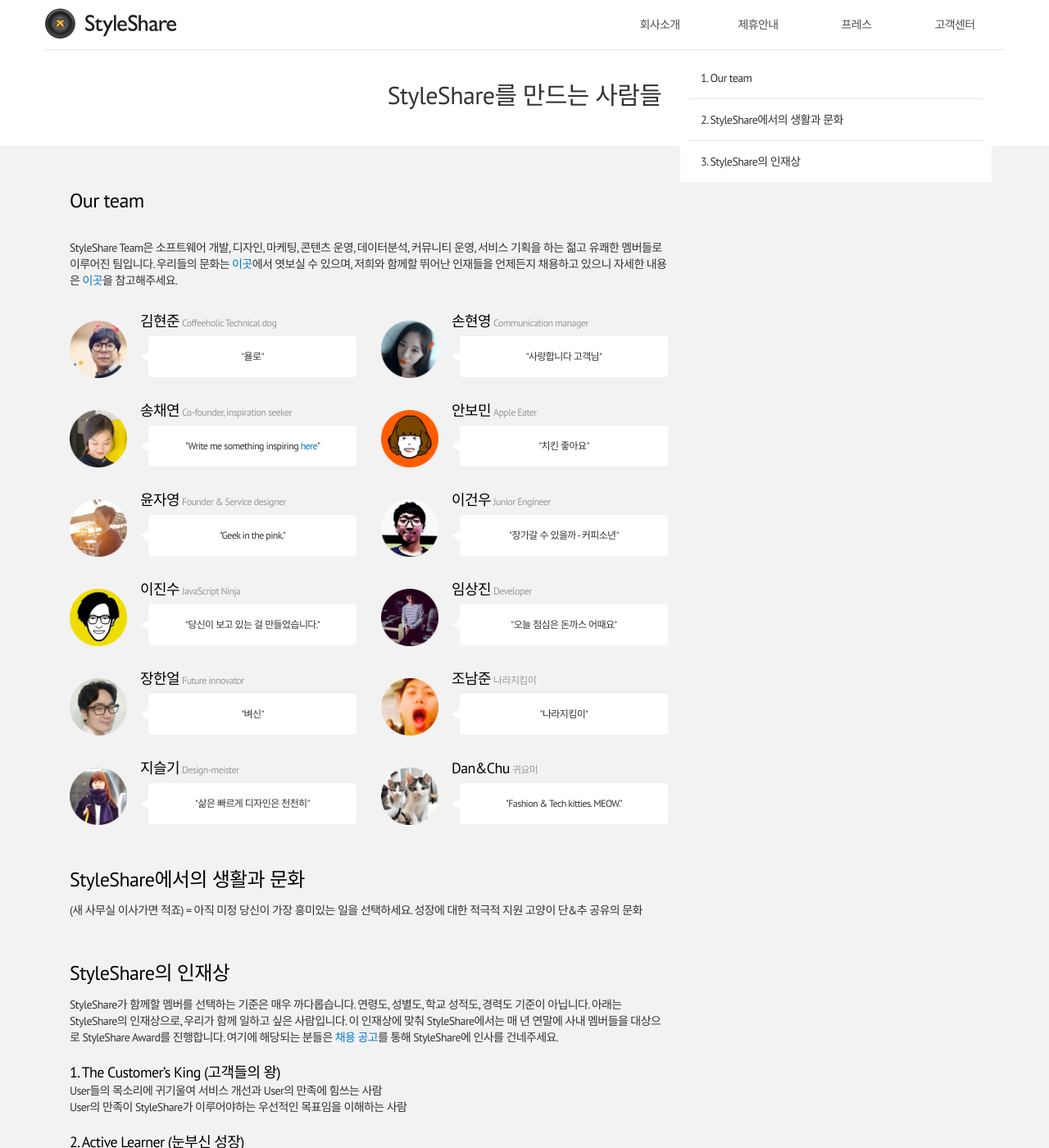
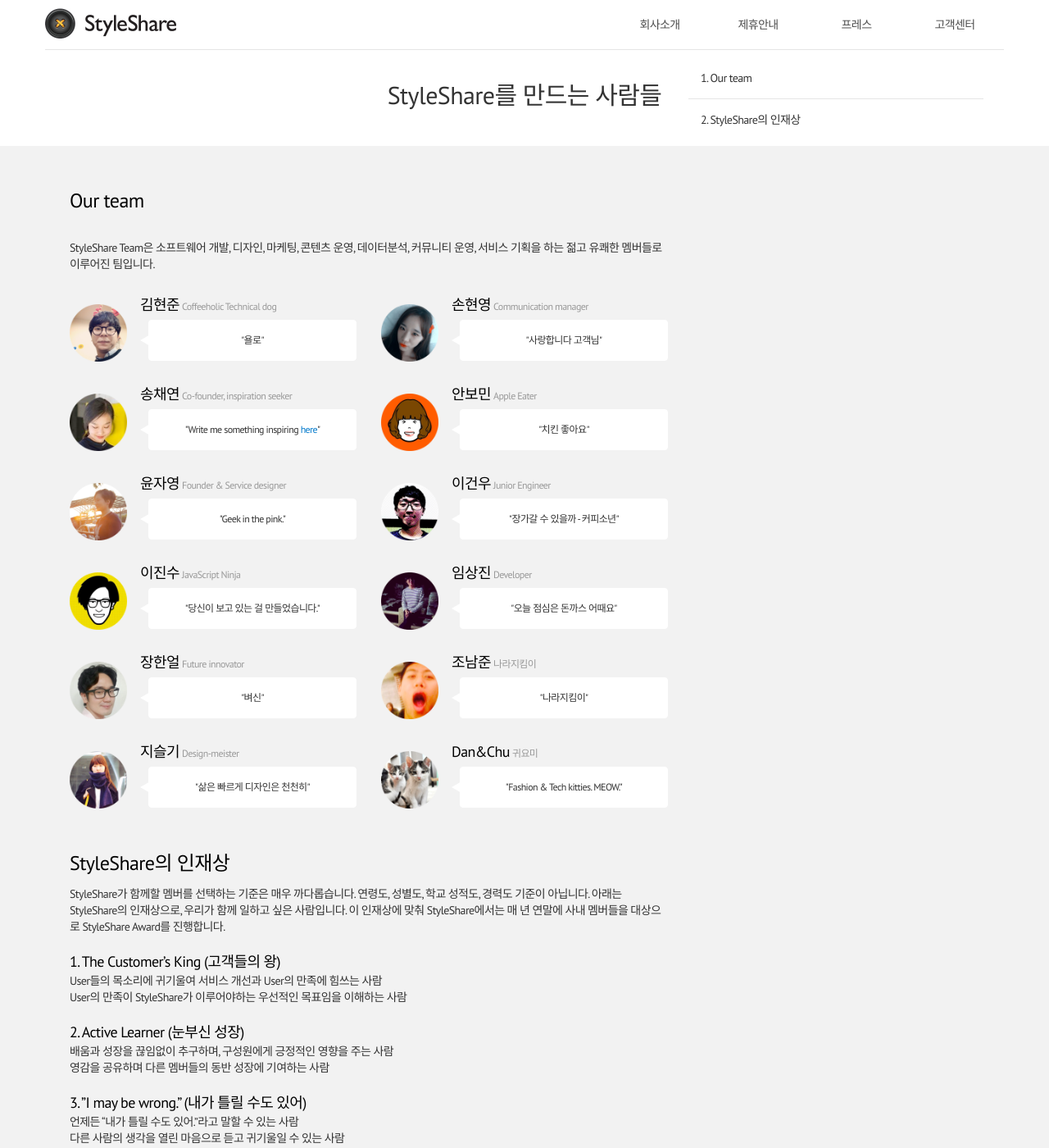
Before and after one commit to geonu/styleshare.github.io, a Jekyll site: the page built from team/index.html, in a window 1280 px wide and 1400 px high. Shown: the whole window at 82% size. Built offline with Jekyll 4.4.1, drawn with Linux system fonts in a browser that asks for light colours; nearby versions of some CDN libraries; Markdown is read by kramdown in place of the engine named in the settings.

Commit message:
사용하지 않을 부분 삭제함
내용이 부실한 부분은 나중에 보충에서 다시 오픈함

```diff
--- a/_includes/nav.html
+++ b/_includes/nav.html
@@ -18,9 +18,6 @@
               </li>
               <li>
                 <a href="/team">StyleShare를 만드는 사람들</a>
-              </li>
-              <li>
-                <a href="/recuruit">함께해요: 채용안내</a>
               </li>
               <li>
                 <a href="/contact">연락하기</a>
--- a/team/index.html
+++ b/team/index.html
@@ -11,10 +11,7 @@
         <a href="#our-team">1. Our team</a>
       </li>
       <li>
-        <a href="#team-culture">2. StyleShare에서의 생활과 문화</a>
-      </li>
-      <li>
-        <a href="#wanted">3. StyleShare의 인재상</a>
+        <a href="#wanted">2. StyleShare의 인재상</a>
       </li>
     </ul>
   </div>
@@ -26,7 +23,7 @@
   <p class="ss-header">Our team</p>
 
   <p class="margin-top6 margin-bottom0">
-  StyleShare Team은 소프트웨어 개발, 디자인, 마케팅, 콘텐츠 운영, 데이터분석, 커뮤니티 운영, 서비스 기획을 하는 젊고 유쾌한 멤버들로 이루어진 팀입니다. 우리들의 문화는 <a href="#team-culture">이곳</a>에서 엿보실 수 있으며, 저희와 함께할 뛰어난 인재들을 언제든지 채용하고 있으니 자세한 내용은 <a href="/recuruit">이곳</a>을 참고해주세요.
+  StyleShare Team은 소프트웨어 개발, 디자인, 마케팅, 콘텐츠 운영, 데이터분석, 커뮤니티 운영, 서비스 기획을 하는 젊고 유쾌한 멤버들로 이루어진 팀입니다.
   </p>
 
   <div class="row clearfix">
@@ -212,22 +209,10 @@
     </div>
   </div>
 
-  <span class="ss-hidden ss-hashtag" id="team-culture" name="team-culture"></span>
-  <p class="ss-header margin-top10">StyleShare에서의 생활과 문화</p>
-
-  <p class="margin-bottom0">
-    (새 사무실 이사가면 적죠) = 아직 미정
-
-    당신이 가장 흥미있는 일을 선택하세요.
-    성장에 대한 적극적 지원
-    고양이 단&추
-    공유의 문화
-  </p>
-
   <span class="ss-hidden ss-hashtag" id="wanted" name="wanted"></span>
   <p class="ss-header margin-top10">StyleShare의 인재상</p>
 
-  <p class="margin-bottom0">StyleShare가 함께할 멤버를 선택하는 기준은 매우 까다롭습니다. 연령도, 성별도, 학교 성적도, 경력도 기준이 아닙니다. 아래는 StyleShare의 인재상으로, 우리가 함께 일하고 싶은 사람입니다.  이 인재상에 맞춰 StyleShare에서는 매 년 연말에 사내 멤버들을 대상으로 StyleShare Award를 진행합니다. 여기에 해당되는 분들은 <a href="/recuruit">채용 공고</a>를 통해 StyleShare에 인사를 건네주세요.</p>
+  <p class="margin-bottom0">StyleShare가 함께할 멤버를 선택하는 기준은 매우 까다롭습니다. 연령도, 성별도, 학교 성적도, 경력도 기준이 아닙니다. 아래는 StyleShare의 인재상으로, 우리가 함께 일하고 싶은 사람입니다.  이 인재상에 맞춰 StyleShare에서는 매 년 연말에 사내 멤버들을 대상으로 StyleShare Award를 진행합니다.</p>
 
   <ul class="ss-no-list-style">
     <li class="margin-top4">
```
